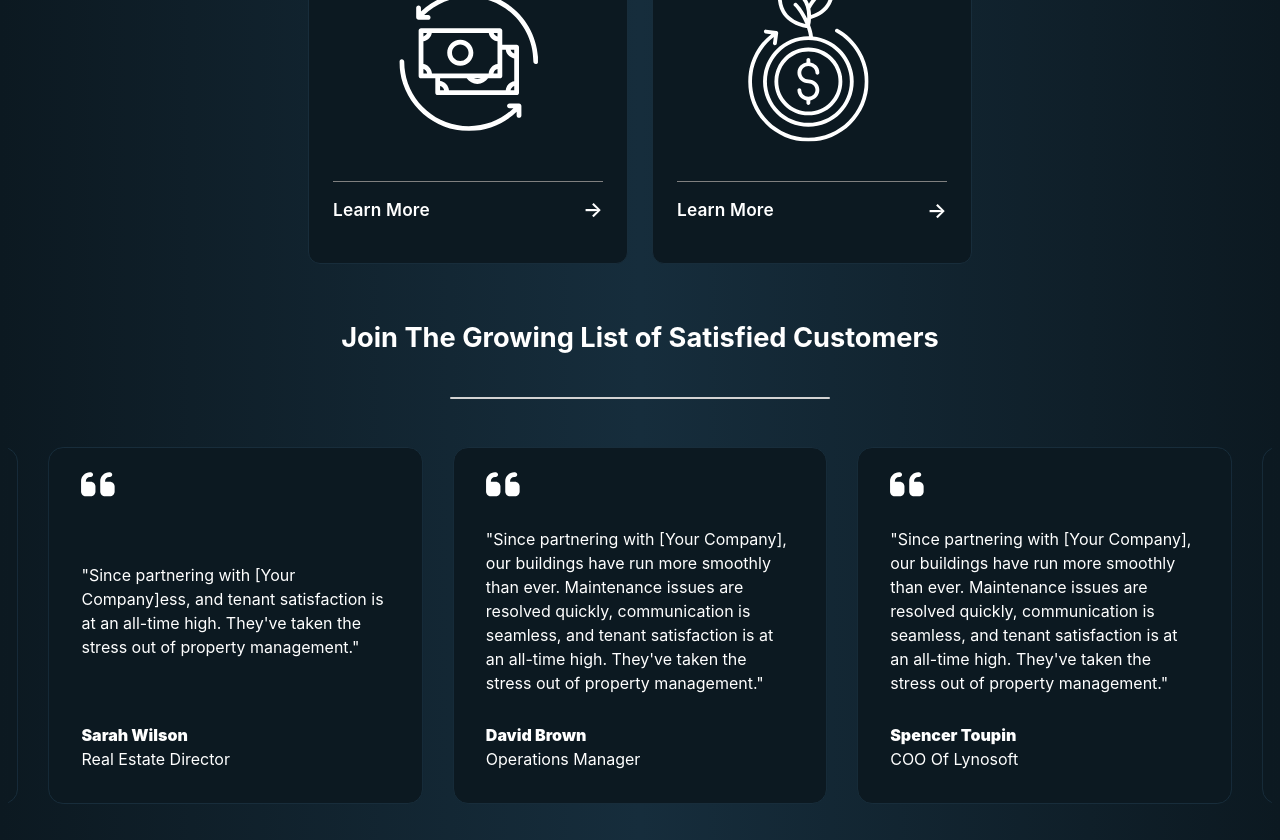
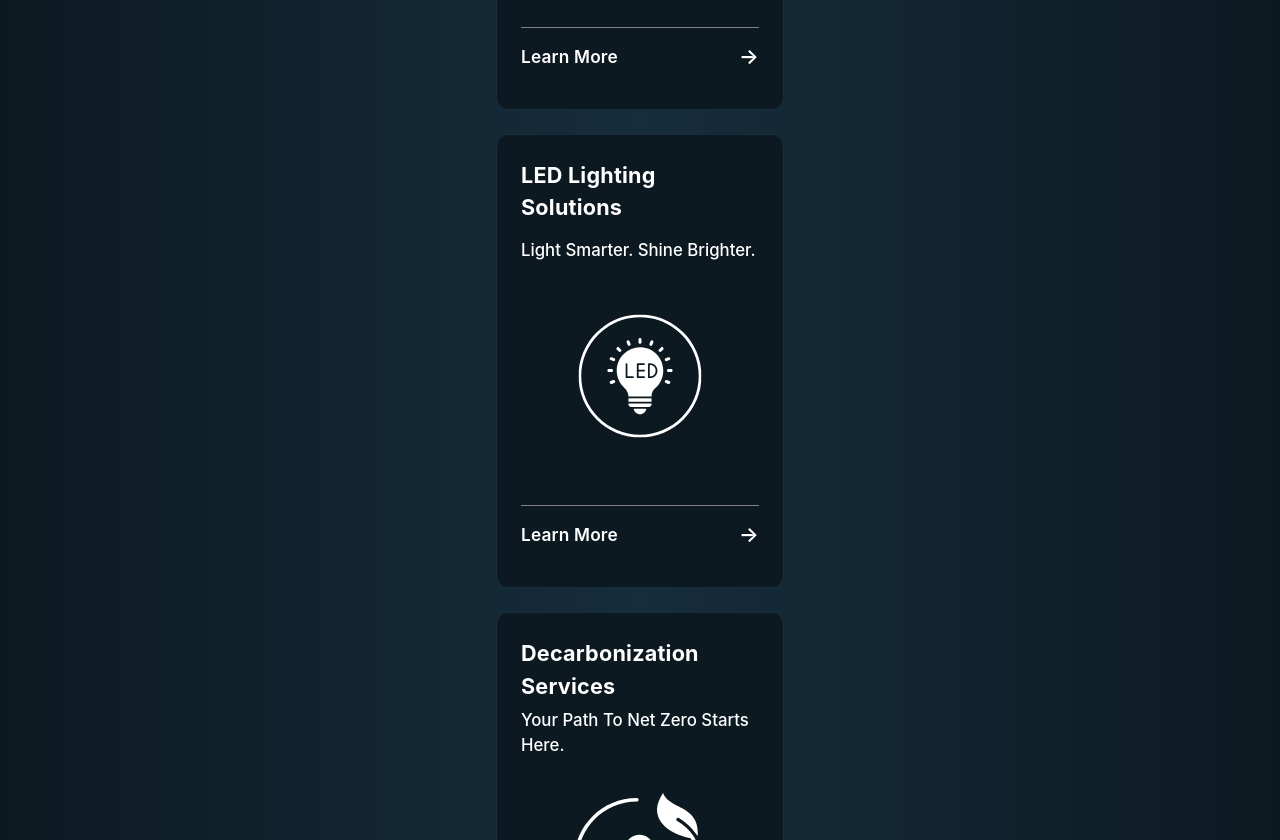
Before and after one commit to SpenyT/unyvia-website, a React (Vite) app: page / in a window 1280 px wide. Shown: the part 1960-2800 px from the top of the page. Built offline with nearby package versions, Linux system fonts and the light colour scheme.

Commit message:
first commit for content sizing

```diff
--- a/src/pages/Home.tsx
+++ b/src/pages/Home.tsx
@@ -20,10 +20,9 @@ export default function Home() {
 
             <div className="content">
              <Hero/>
-             <Services></Services>
-             <Testimonials></Testimonials>
-             <CTA></CTA>
-
+             <Services/>
+             <Testimonials/>
+             <CTA/>
             </div>
 
 
--- a/src/styles/pageStyles/home/cta.css
+++ b/src/styles/pageStyles/home/cta.css
@@ -1,36 +1,26 @@
-.cta-container{
+.cta-container {
     margin: 1rem 4rem 2rem 4rem;
     display: flex;
     flex-direction: column;
     justify-content: center;
     text-align: center;
     align-items: center;
-    width: 75vw;
-
-
+    width: 100%;
 }
 
 .cta-content{
-     height: auto;
+    height: auto;
     background-color: var(--unyvia_navy);
     border: 1.5px solid var(--unyvia_navy3);
     padding:3rem 6rem;
-    width:80%;
-    max-width: 1400px;
+    width:100%;
+    max-width: none;
     border-radius: 15px;
-}
-
-.cta-header{
-
 }
 
 .cta-header h1{
     margin: 0 0 0 0;
     font-size: 2.5rem;
-}
-
-.cta-subheader{
-
 }
 
 .cta-metrics-container{
@@ -93,7 +83,7 @@ p.metric-text{
     justify-content: center;
     text-align: center;
     align-items: center;
-    width: 100vw;
+    width: 100%;
 }
 
 .cta-content{
@@ -105,17 +95,9 @@ p.metric-text{
     border-radius: 15px;
 }
 
-.cta-header{
-
-}
-
 .cta-header h1{
     margin: 0 0 0 0;
     font-size: 2.5rem;
-}
-
-.cta-subheader{
-
 }
 
 .cta-metrics-container{
--- a/src/styles/pageStyles/home/home.css
+++ b/src/styles/pageStyles/home/home.css
@@ -10,11 +10,10 @@
 
 
 .content {
-
-  display: flex;
-  justify-content: center;
-  align-items: center;
-  flex-direction: column;
-  min-height: 100vh;
-
+    display: flex;
+    justify-content: center;
+    align-items: center;
+    flex-direction: column;
+    min-height: 100vh;
+    width: clamp(10%, calc(10% + 4.09vw), 100%);
 }
--- a/src/styles/pageStyles/home/services.css
+++ b/src/styles/pageStyles/home/services.css
@@ -51,9 +51,9 @@
 
 .service-menu-card{
     font-family: 'Inter','Roboto',Arial, sans-serif;
-    width: 20rem;
+    width: 18rem;
 
-    min-height: 320px;
+    min-height: 300px;
     padding: 1.5em;
     display: flex;
     flex-direction: column;
@@ -69,18 +69,14 @@
 }
 
 .service-menu-card-title h4{
-
     font-size: 1.35rem;
     font-weight: 700;
     letter-spacing: 0.01em;
     margin: 0 0 0.25em 0;
     text-transform: capitalize
-
-
 }
 
 .service-menu-card-subtitle{
-
     font-size: 1.05rem;
     font-weight: 500;
     margin-bottom: 0;
--- a/src/styles/pageStyles/home/testimonials.css
+++ b/src/styles/pageStyles/home/testimonials.css
@@ -1,25 +1,22 @@
-.testimonials-container{
+.testimonials-container {
     display: flex;
     flex-direction: column;
     justify-content: center;
     align-items: center;
-    width: 100vw;
+    width: 100%;
     margin-bottom: 3em;
     padding: 0 0.5rem;
 
-
-
-
-
+    -webkit-mask-image: linear-gradient(to right, transparent 0%, black 20%, black 80%, transparent 90%);
+    mask-image: linear-gradient(to right, transparent 0%, black 20%, black 80%, transparent 90%);
 }
 
-.testimonials-intro h2{
-  text-align: center;
+.testimonials-intro h2 {
+    text-align: center;
     font-size: 1.7rem;
-
 }
 
-.testimonial-divider{
+.testimonial-divider {
     margin-top: 1em;
     width: 30%;
     height:2px;
@@ -33,79 +30,50 @@
 .testimonials-card-container {
   width: 100%;
   margin-top: 3rem;
-
-
-
 }
 
 
 
-.testminonial-card{
-
+.testminonial-card {
     display: flex;
     flex-direction: column;
     justify-content: space-between;
     width: 100%;
     min-height: 357px;
 
-
-
     /* text-align: center; */
     background-color:var(--unyvia_navy) ;
     border: 1.5px solid var(--unyvia_navy3);
     border-radius: 15px;
 
-
     padding: 0.5rem 2rem 2rem 2rem;
-
-
 }
 
-.testimonial-author{
+.testimonial-author {
     margin: 1rem 0rem 0rem 0rem;
     font-size: 1rem;
-     font-weight: 1000;
+    font-weight: 1000;
 }
 
-.testimonial-authore-role{
+.testimonial-authore-role {
     margin: 0rem 0rem 0rem 0rem;
     font-weight: 400;
     font-size: 1rem;
-
 }
 
-.testimonial-text-box{
-
-
-
+.testimonial-text-box {
     margin:0rem 0rem 0rem 0rem;
     width: 100%;
 
 }
 
 .testimonial-text{
-
-
-    font-size: 1rem
-
-
+   font-size: 1rem
 }
 
 .testimonial-quote{
-
     font-size: 2.4em;
     align-self: start;
-
-
-}
-
-
-.testimonials-swiper-continuous .swiper-slide{
-
-
-
-
-
 }
 
 .testimonials-swiper-continuous .swiper-pagination {
```
